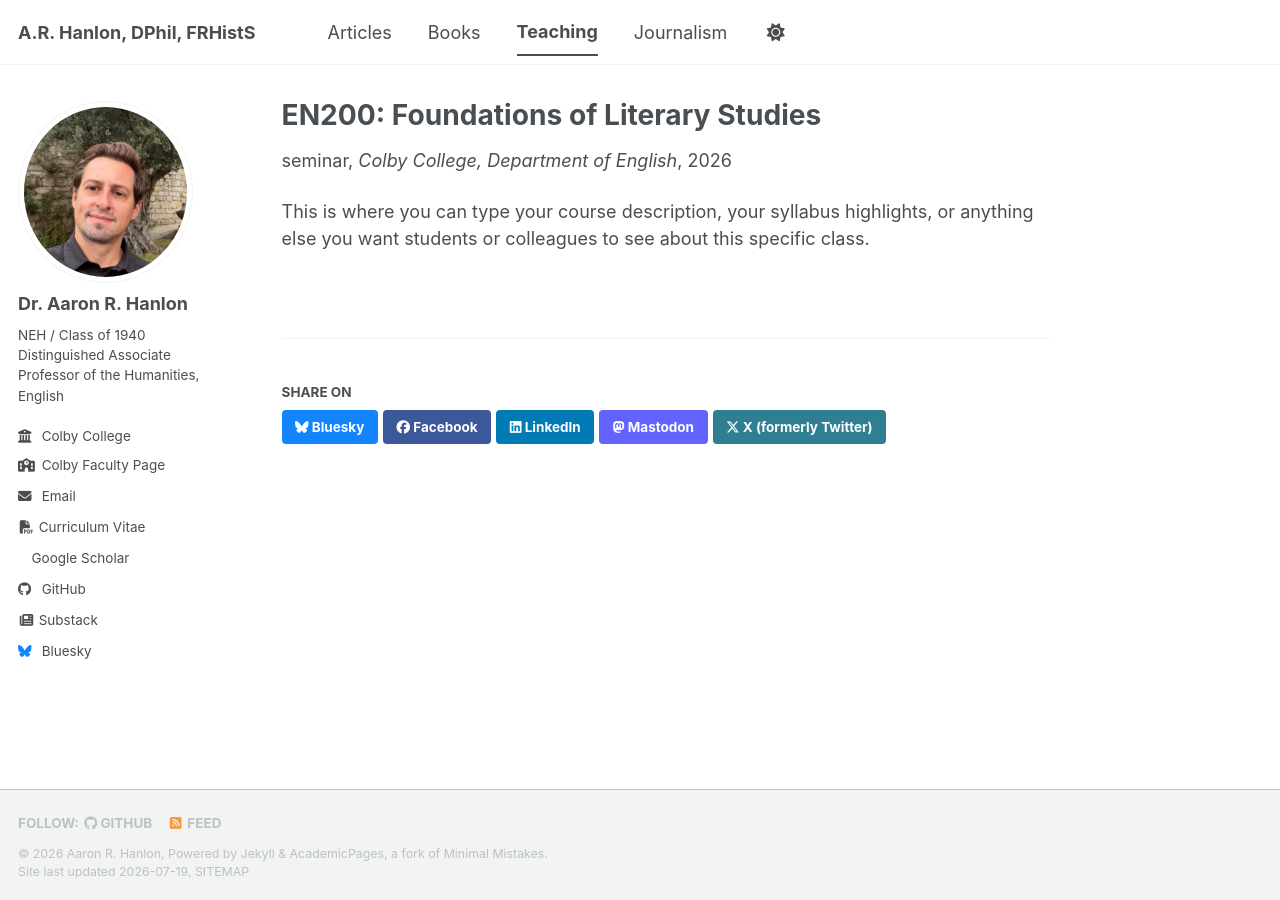
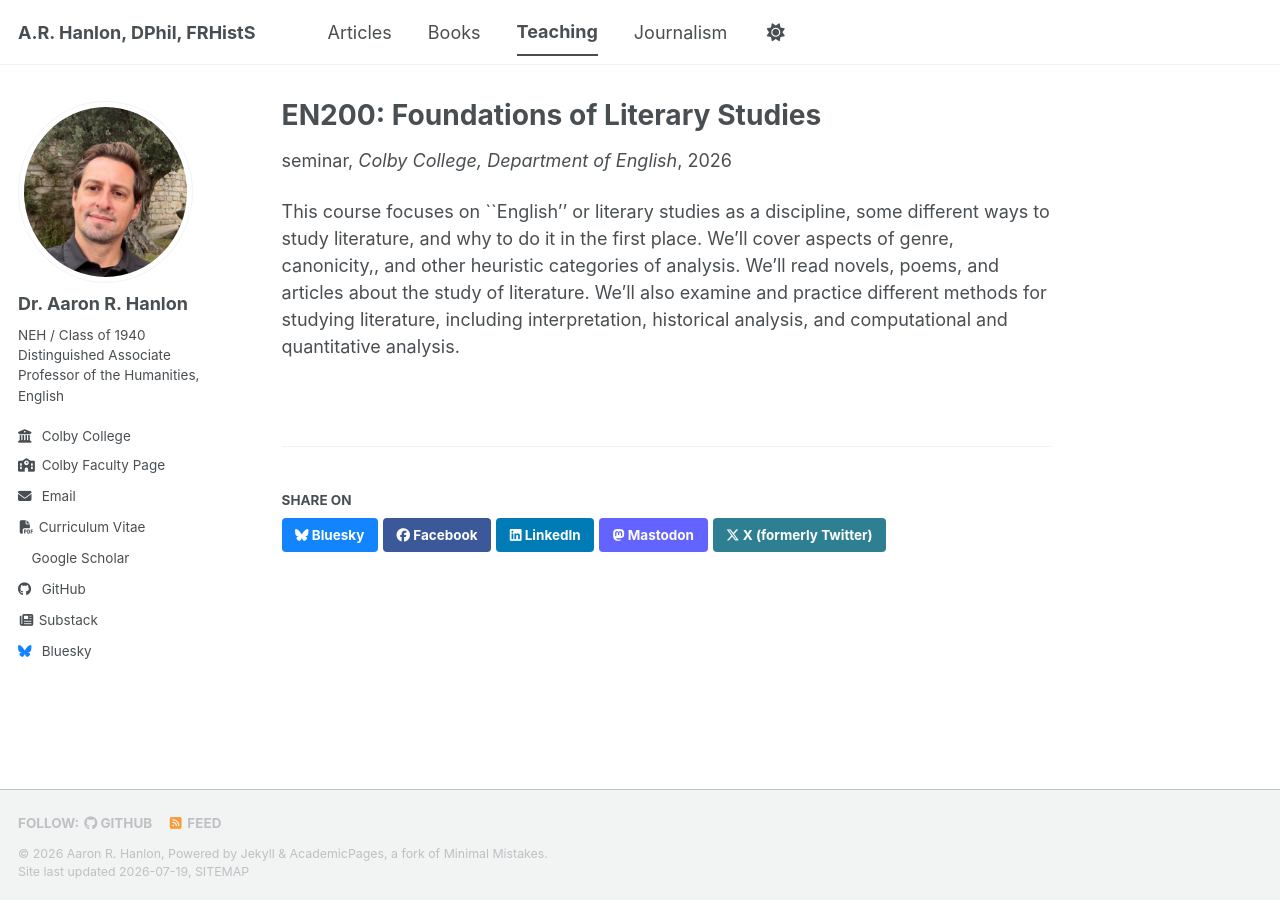
Before and after one commit to arhanlon/arhanlon.github.io, a Jekyll site: the page built from _teaching/2026-fall-en200.md, in a window 1280 px wide. Built offline with Jekyll 4.4.1, drawn with Linux system fonts in a browser that asks for light colours; a style sheet for code colours, icons or effects is not loaded.

Commit message:
Update 2026-fall-en200.md

```diff
--- a/_teaching/2026-fall-en200.md
+++ b/_teaching/2026-fall-en200.md
@@ -8,4 +8,4 @@ date: 2026-09-10
 location: "Waterville, ME"
 ---
 
-This is where you can type your course description, your syllabus highlights, or anything else you want students or colleagues to see about this specific class.
+This course focuses on ``English'' or literary studies as a discipline, some different ways to study literature, and why to do it in the first place. We’ll cover aspects of genre, canonicity,, and other heuristic categories of analysis. We'll read novels, poems, and articles about the study of literature. We'll also examine and practice different methods for studying literature, including interpretation, historical analysis, and computational and quantitative analysis.
```
